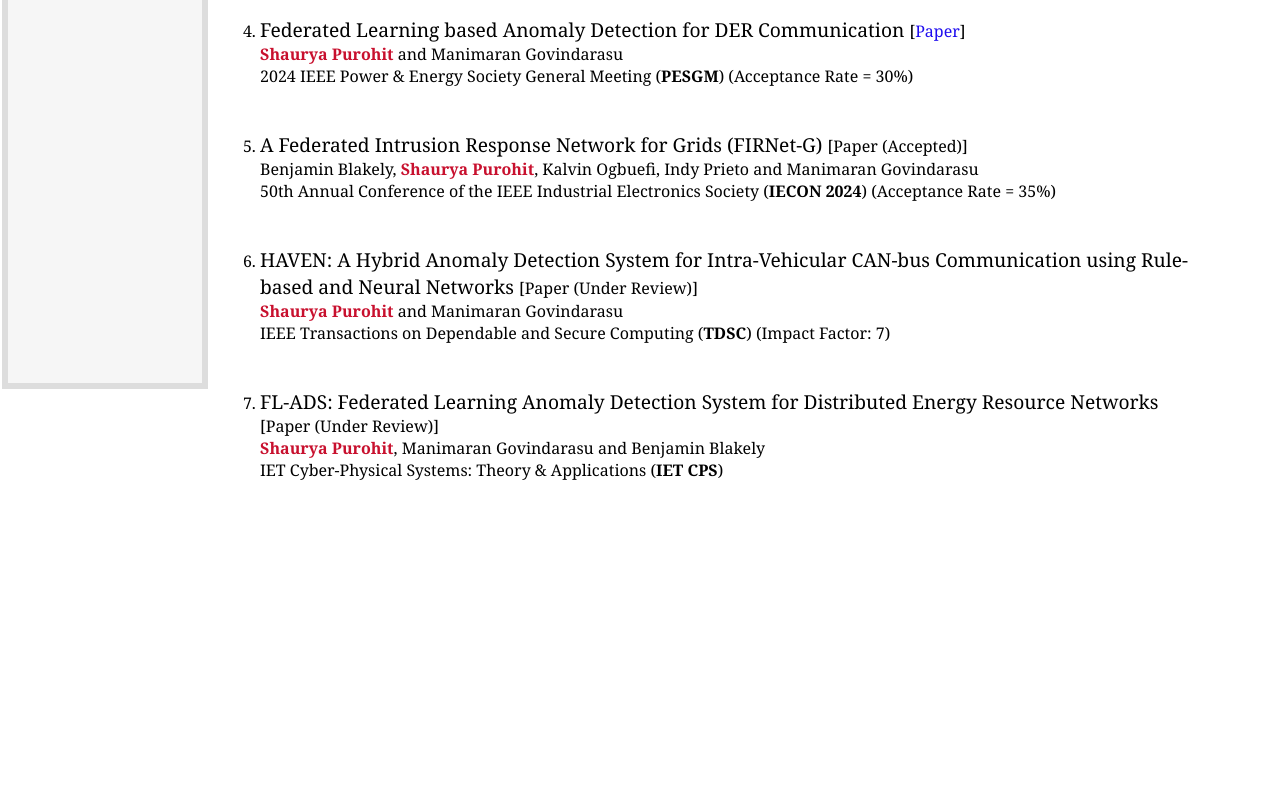
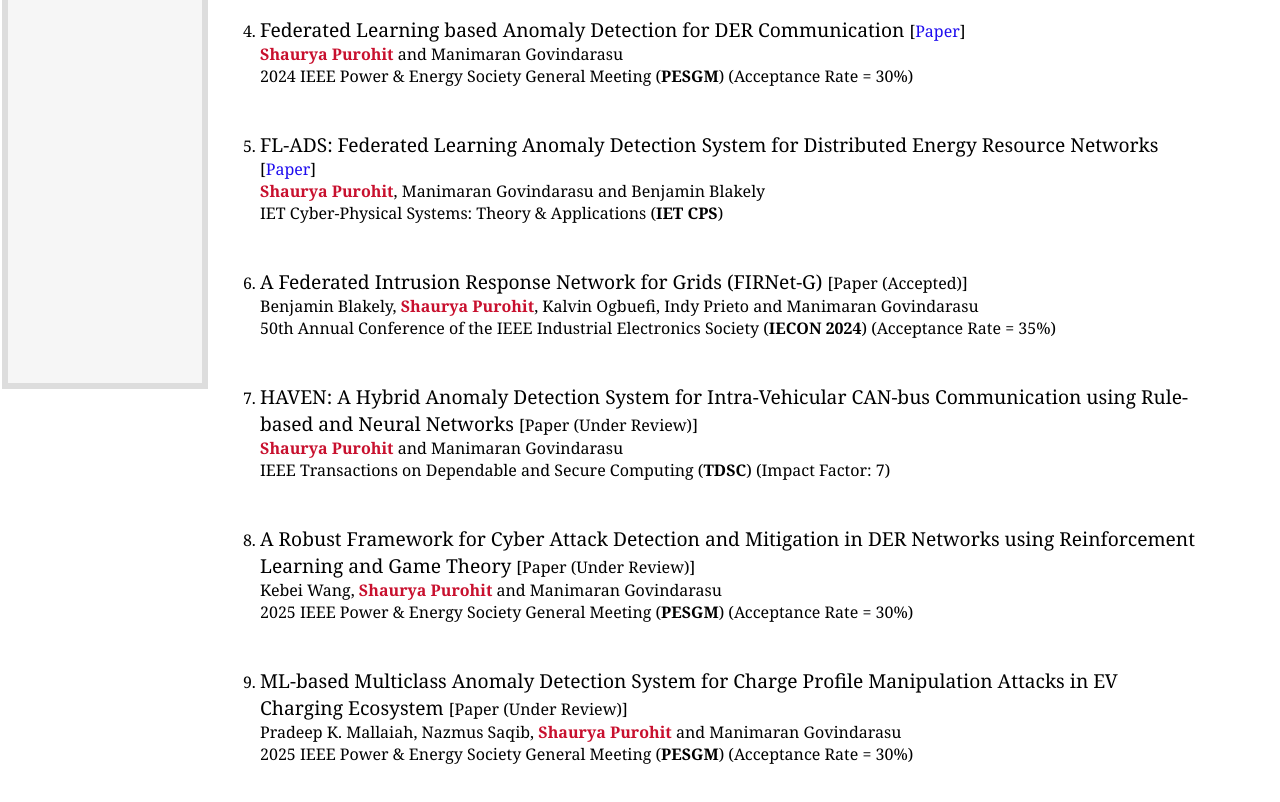
Before and after one commit to Shauryapurohit97/Shauryapurohit97.github.io, a plain HTML site: page technical/research.html in a window 1280 px wide. Shown: the part 440-1242 px from the top of the page. Before the commit the page ends 946 px from the top, so only its background shows below. Drawn offline with Linux system fonts and the light colour scheme; a web font is replaced by a local one.

Commit message:
Update research.html

```diff
--- a/technical/research.html
+++ b/technical/research.html
@@ -77,52 +77,62 @@
   </br>
   </br>
 
-
-
   <li>
-
   <big> Federated Learning based Anomaly Detection for DER Communication </big> [<a href="https://ieeexplore.ieee.org/document/10688634" target="_blank">Paper</a>] <br>
   <span style="color:#C8102E; font-weight:bold">Shaurya Purohit</span> and Manimaran Govindarasu <br>
   2024 IEEE Power & Energy Society General Meeting (<strong>PESGM</strong>) (Acceptance Rate = 30%)
-
   </li>
 
   </br>
   </br>
 
   <li>
-
-  <big> A Federated Intrusion Response Network for Grids (FIRNet-G) </big> [Paper (Accepted)]<br>
-  Benjamin Blakely, <span style="color:#C8102E; font-weight:bold">Shaurya Purohit</span>, Kalvin Ogbuefi, Indy Prieto and Manimaran Govindarasu <br>
-  50th Annual Conference of the IEEE Industrial Electronics Society (<strong>IECON 2024</strong>) (Acceptance Rate = 35%)
-
+  <big> FL-ADS: Federated Learning Anomaly Detection System for Distributed Energy Resource Networks </big> [<a href="https://ietresearch.onlinelibrary.wiley.com/doi/full/10.1049/cps2.70001" target="_blank">Paper</a>]<br>
+  <span style="color:#C8102E; font-weight:bold">Shaurya Purohit</span>, Manimaran Govindarasu and Benjamin Blakely <br>
+  IET Cyber-Physical Systems: Theory & Applications (<strong>IET CPS</strong>)
   </li>
 
   </br>
   </br>
 
   <li>
+  <big> A Federated Intrusion Response Network for Grids (FIRNet-G) </big> [Paper (Accepted)]<br>
+  Benjamin Blakely, <span style="color:#C8102E; font-weight:bold">Shaurya Purohit</span>, Kalvin Ogbuefi, Indy Prieto and Manimaran Govindarasu <br>
+  50th Annual Conference of the IEEE Industrial Electronics Society (<strong>IECON 2024</strong>) (Acceptance Rate = 35%)
+  </li>
 
+  </br>
+  </br>
+
+  <li>
   <big> HAVEN: A Hybrid Anomaly Detection System for Intra-Vehicular CAN-bus Communication using Rule-based and Neural Networks </big> [Paper (Under Review)]<br>
   <span style="color:#C8102E; font-weight:bold">Shaurya Purohit</span> and Manimaran Govindarasu <br>
   IEEE Transactions on Dependable and Secure Computing (<strong>TDSC</strong>) (Impact Factor: 7)
+  </li>
 
+  </br>
+  </br>
+
+  <li>
+  <big> A Robust Framework for Cyber Attack Detection and Mitigation in DER Networks using Reinforcement Learning and Game Theory </big> [Paper (Under Review)]<br>
+  Kebei Wang, <span style="color:#C8102E; font-weight:bold">Shaurya Purohit</span> and Manimaran Govindarasu <br>
+  2025 IEEE Power & Energy Society General Meeting (<strong>PESGM</strong>) (Acceptance Rate = 30%)
+  </li>
+
+  </br>
+  </br>
+
+  <li>
+  <big> ML-based Multiclass Anomaly Detection System for Charge Profile Manipulation Attacks in EV Charging Ecosystem </big> [Paper (Under Review)]<br>
+  Pradeep K. Mallaiah, Nazmus Saqib, <span style="color:#C8102E; font-weight:bold">Shaurya Purohit</span> and Manimaran Govindarasu <br>
+  2025 IEEE Power & Energy Society General Meeting (<strong>PESGM</strong>) (Acceptance Rate = 30%)
   </li>
 
   </br>
   </br>
 
 
-  <li>
-
-  <big> FL-ADS: Federated Learning Anomaly Detection System for Distributed Energy Resource Networks </big> [Paper (Under Review)]<br>
-  <span style="color:#C8102E; font-weight:bold">Shaurya Purohit</span>, Manimaran Govindarasu and Benjamin Blakely <br>
-  IET Cyber-Physical Systems: Theory & Applications (<strong>IET CPS</strong>)
-
-  </li>
-
 </ol>
-
 
 
 </body>
```
